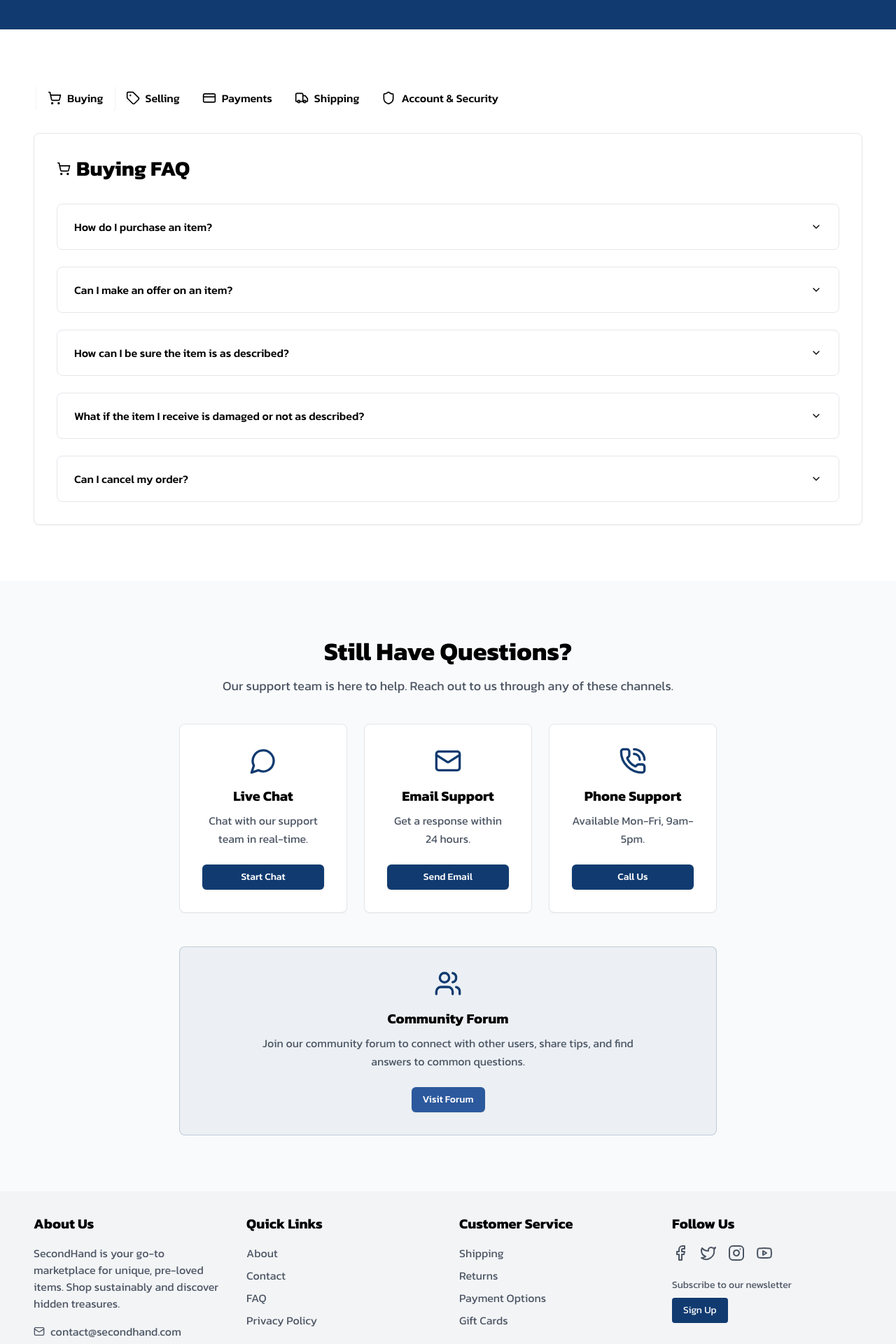
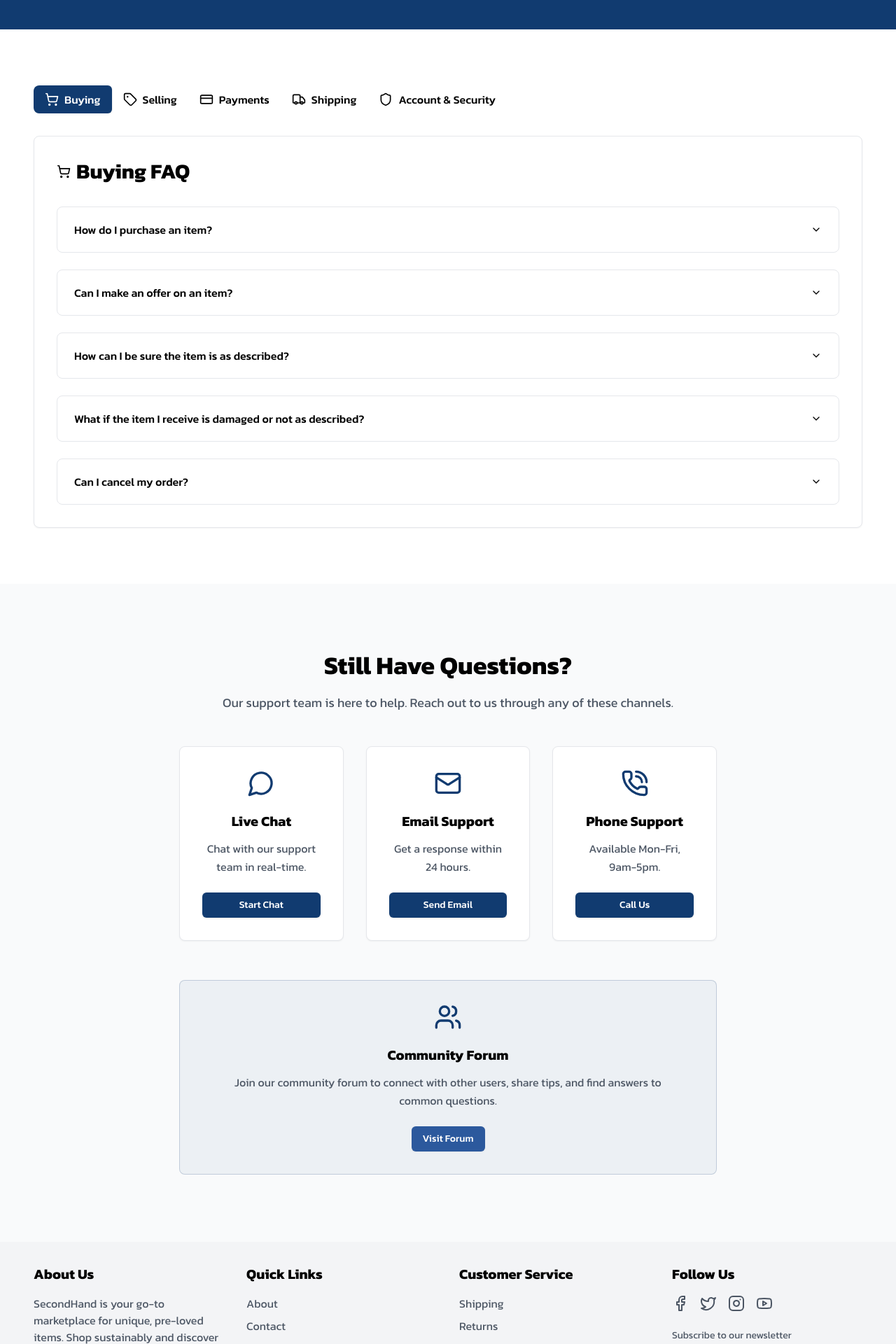
Before and after one commit to kyawthethtwe/E-commerce, a Next.js app: page /faq in a window 1280 px wide. Shown: the part 420-2340 px from the top of the page at 70% size. Built offline with nearby package versions, Linux system fonts and the light colour scheme.

Commit message:
privacy page responsive

```diff
--- a/src/app/policy/page.tsx
+++ b/src/app/policy/page.tsx
@@ -4,10 +4,10 @@ import PolicySupport from "@/components/policy/PolicySupport";
 
 export default function Policy() {
     return (
-        <div>
+        <>
             <PolicyHero />
             <PolicyTab />
             <PolicySupport />
-        </div>
+        </>
     );
 }
--- a/src/components/faq/ContactSupport.tsx
+++ b/src/components/faq/ContactSupport.tsx
@@ -29,7 +29,7 @@ export default function ContactSupport() {
   }
 
   return (
-    <section className="py-16 md:py-20 bg-gray-50">
+    <section className="py-16 md:py-24 bg-gray-50">
       <MainPadding>
         <motion.div
           ref={ref}
@@ -40,28 +40,28 @@ export default function ContactSupport() {
         >
           <motion.h2
             variants={itemVariants}
-            className="text-3xl md:text-4xl font-bold mb-4 leading-tight"
+            className="text-3xl md:text-4xl font-bold mb-5 leading-tight"
           >
             Still Have Questions?
           </motion.h2>
           <motion.p
             variants={itemVariants}
-            className="text-base md:text-lg 2xl:text-xl text-gray-600 mb-8 md:mb-10 leading-relaxed"
+            className="text-base md:text-lg 2xl:text-xl text-gray-600 mb-10 md:mb-12 leading-relaxed max-w-2xl mx-auto"
           >
             Our support team is here to help. Reach out to us through any of these channels.
           </motion.p>
 
-          <motion.div variants={itemVariants} className="grid md:grid-cols-3 gap-4 md:gap-6">
+          <motion.div variants={itemVariants} className="grid md:grid-cols-3 gap-5 md:gap-8">
             <div className="bg-white p-6 md:p-8 rounded-lg shadow-sm border transition-transform hover:shadow-md hover:-translate-y-1">
-              <MessageCircle className="h-10 w-10 text-primary mx-auto mb-4" />
-              <h3 className="text-xl 2xl:text-2xl font-semibold mb-2">Live Chat</h3>
+              <MessageCircle className="h-10 w-10 text-primary mx-auto mb-5" />
+              <h3 className="text-xl 2xl:text-2xl font-semibold mb-3">Live Chat</h3>
               <p className="text-gray-600 mb-6 text-base leading-relaxed">Chat with our support team in real-time.</p>
               <Button className="w-full">Start Chat</Button>
             </div>
 
             <div className="bg-white p-6 md:p-8 rounded-lg shadow-sm border transition-transform hover:shadow-md hover:-translate-y-1">
-              <Mail className="h-10 w-10 text-primary mx-auto mb-4" />
-              <h3 className="text-xl 2xl:text-2xl font-semibold mb-2">Email Support</h3>
+              <Mail className="h-10 w-10 text-primary mx-auto mb-5" />
+              <h3 className="text-xl 2xl:text-2xl font-semibold mb-3">Email Support</h3>
               <p className="text-gray-600 mb-6 text-base leading-relaxed">Get a response within 24 hours.</p>
               <Button asChild className="w-full">
                 <Link href="/contact">Send Email</Link>
@@ -69,8 +69,8 @@ export default function ContactSupport() {
             </div>
 
             <div className="bg-white p-6 md:p-8 rounded-lg shadow-sm border transition-transform hover:shadow-md hover:-translate-y-1">
-              <PhoneCall className="h-10 w-10 text-primary mx-auto mb-4" />
-              <h3 className="text-xl 2xl:text-2xl font-semibold mb-2">Phone Support</h3>
+              <PhoneCall className="h-10 w-10 text-primary mx-auto mb-5" />
+              <h3 className="text-xl 2xl:text-2xl font-semibold mb-3">Phone Support</h3>
               <p className="text-gray-600 mb-6 text-base leading-relaxed">Available Mon-Fri, 9am-5pm.</p>
               <Button asChild className="w-full">
                 <a href="tel:+18001234567">Call Us</a>
@@ -80,11 +80,11 @@ export default function ContactSupport() {
 
           <motion.div
             variants={itemVariants}
-            className="mt-8 md:mt-12 p-6 md:p-8 bg-primary/5 rounded-lg border border-primary/20 transition-transform hover:shadow-md"
+            className="mt-10 md:mt-14 p-6 md:p-8 bg-primary/5 rounded-lg border border-primary/20 transition-transform hover:shadow-md"
           >
-            <Users className="h-10 w-10 text-primary mx-auto mb-4" />
-            <h3 className="text-xl 2xl:text-2xl font-semibold mb-2">Community Forum</h3>
-            <p className="text-gray-600 mb-6 text-base leading-relaxed max-w-xl mx-auto">
+            <Users className="h-10 w-10 text-primary mx-auto mb-5" />
+            <h3 className="text-xl 2xl:text-2xl font-semibold mb-3">Community Forum</h3>
+            <p className="text-gray-600 mb-6 text-base leading-relaxed max-w-2xl mx-auto">
               Join our community forum to connect with other users, share tips, and find answers to common questions.
             </p>
             <Button asChild variant="secondary">
--- a/src/components/faq/FaqAccordion.tsx
+++ b/src/components/faq/FaqAccordion.tsx
@@ -95,13 +95,13 @@ function FaqAccordion() {
         )}
 
         {(!noResults) && (
-          <Tabs value={activeTab} onValueChange={setActiveTab} className="space-y-8">
-            <TabsList className="w-full overflow-x-auto justify-start">
+          <Tabs value={activeTab} onValueChange={setActiveTab} className="space-y-8 w-full">
+            <TabsList className="flex w-full overflow-x-auto justify-start h-auto p-0">
               {filteredFaqs.map((category) => (
                 <TabsTrigger
                   key={category.category}
                   value={category.category}
-                  className="flex items-center gap-2 px-4 py-2 text-sm md:text-base 2xl:text-lg whitespace-nowrap"
+                  className="gap-2 text-sm md:text-base 2xl:text-lg whitespace-nowrap"
                 >
                   {categoryIcons[category.category]}
                   {category.category}
--- a/src/components/faq/FaqHero.tsx
+++ b/src/components/faq/FaqHero.tsx
@@ -6,10 +6,10 @@ import { Button } from "@/components/ui/button"
 import { Input } from "@/components/ui/input"
 import { Search, X } from "lucide-react"
 import { useRouter, useSearchParams } from "next/navigation"
-import { useEffect, useState } from "react"
+import { Suspense, useEffect, useState } from "react"
 import MainPadding from "../theme/MainPadding"
 
-export default function FaqHero() {
+function Hero() {
   const [searchQuery, setSearchQuery] = useState("")
   const router = useRouter()
   const searchParams = useSearchParams()
@@ -78,3 +78,11 @@ export default function FaqHero() {
     </section>
   )
 }
+
+export default function FaqHero() {
+  return (
+    <Suspense fallback={<div>Loading...</div>}>
+      <Hero />
+    </Suspense>
+  )
+}
--- a/src/components/home/trending-products.tsx
+++ b/src/components/home/trending-products.tsx
@@ -101,7 +101,6 @@ const TrendingItems = () => {
                   key={category}
                   value={category}
                   onClick={() => setSelectedCategory(category)}
-                  className="data-[state=active]:bg-primary data-[state=active]:text-white px-4 py-2"
                 >
                   {category}
                 </TabsTrigger>
--- a/src/components/policy/PolicyHero.tsx
+++ b/src/components/policy/PolicyHero.tsx
@@ -1,23 +1,43 @@
 "use client"
 
 import { motion } from "framer-motion"
+import Image from "next/image"
 import MainPadding from "../theme/MainPadding"
 
 export default function PolicyHero() {
   return (
-    <section className="bg-primary/10 py-16 md:py-24">
-      <MainPadding className="text-center">
+    <section className="py-16 md:py-24">
+      <MainPadding className="flex flex-col-reverse md:flex-row items-center gap-8">
         <motion.div
         initial={{ opacity: 0, y: 20 }}
         animate={{ opacity: 1, y: 0 }}
         transition={{ duration: 0.8 }}
+        className="text-center md:text-left md:flex-1"
         >
           <h1 className="text-3xl md:text-5xl 2xl:text-6xl font-bold mb-6">Our Policies</h1>
-          <p className="text-lg md:text-xl 2xl:text-2xl mb-4 max-w-3xl 2xl:max-w-4xl mx-auto text-gray-700">
+          <p className="text-lg md:text-xl 2xl:text-2xl mb-4 max-w-3xl 2xl:max-w-4xl mx-auto md:mx-0 text-gray-700">
             We&apos;re committed to transparency, fairness, and protecting our community. Our policies are designed to create
             a safe and trustworthy marketplace for everyone.
           </p>
-          <p className="text-base 2xl:text-lg text-gray-600 max-w-2xl 2xl:max-w-3xl mx-auto">Last updated: March 15, 2023</p>
+          <p className="text-base 2xl:text-lg text-gray-600 max-w-2xl 2xl:max-w-3xl mx-auto md:mx-0">Last updated: May 2, 2025</p>
+        </motion.div>
+
+        <motion.div
+          initial={{ opacity: 0, scale: 0.9 }}
+          animate={{ opacity: 1, scale: 1 }}
+          transition={{ duration: 0.8, delay: 0.2 }}
+          className="md:flex-1 w-full md:w-auto"
+        >
+          <div className="relative w-full h-[300px] md:h-[400px] rounded-lg overflow-hidden shadow-lg">
+            <Image
+              src="/privacy.jpg"
+              alt="Privacy Policy"
+              fill
+
+              className="object-cover"
+              priority
+            />
+          </div>
         </motion.div>
       </MainPadding>
     </section>
--- a/src/components/policy/PolicySupport.tsx
+++ b/src/components/policy/PolicySupport.tsx
@@ -1,10 +1,10 @@
 "use client"
 
+import { Button } from "@/components/ui/button"
 import { motion } from "framer-motion"
+import { FileText, HelpCircle, Mail } from "lucide-react"
+import Link from "next/link"
 import { useInView } from "react-intersection-observer"
-import Link from "next/link"
-import { Button } from "@/components/ui/button"
-import { HelpCircle, Mail, FileText } from "lucide-react"
 import MainPadding from "../theme/MainPadding"
 
 export default function PolicySupport() {
@@ -30,7 +30,7 @@ export default function PolicySupport() {
 
   return (
     <section className="py-16 bg-gray-50">
-      <MainPadding >
+      <MainPadding>
         <motion.div
           ref={ref}
           variants={containerVariants}
@@ -50,7 +50,7 @@ export default function PolicySupport() {
               <HelpCircle className="h-10 w-10 text-primary mx-auto mb-4" />
               <h3 className="text-xl 2xl:text-2xl font-semibold mb-2">FAQ</h3>
               <p className="text-gray-600 mb-4 text-base 2xl:text-lg">Find answers to common questions in our FAQ section.</p>
-              <Button  className="w-full">
+              <Button asChild className="w-full">
                 <Link href="/faq">View FAQ</Link>
               </Button>
             </div>
@@ -68,7 +68,7 @@ export default function PolicySupport() {
               <FileText className="h-10 w-10 text-primary mx-auto mb-4" />
               <h3 className="text-xl 2xl:text-2xl font-semibold mb-2">Legal Resources</h3>
               <p className="text-gray-600 mb-4 text-base 2xl:text-lg">Access additional legal resources and documentation.</p>
-              <Button className="w-full">
+              <Button asChild className="w-full">
                 <Link href="/legal">View Resources</Link>
               </Button>
             </div>
--- a/src/components/ui/tabs.tsx
+++ b/src/components/ui/tabs.tsx
@@ -29,7 +29,7 @@ const TabsTrigger = React.forwardRef<
   <TabsPrimitive.Trigger
     ref={ref}
     className={cn(
-      "inline-flex items-center justify-center whitespace-nowrap rounded-md px-3 py-1 text-sm font-medium ring-offset-background transition-all focus-visible:outline-none focus-visible:ring-2 focus-visible:ring-ring focus-visible:ring-offset-2 disabled:pointer-events-none disabled:opacity-50 data-[state=active]:bg-background data-[state=active]:text-foreground data-[state=active]:shadow",
+      "inline-flex items-center justify-center whitespace-nowrap rounded-md px-4 py-2  text-sm font-medium ring-offset-background transition-all focus-visible:outline-none focus-visible:ring-2 focus-visible:ring-ring focus-visible:ring-offset-2 disabled:pointer-events-none disabled:opacity-50 data-[state=active]:bg-primary data-[state=active]:text-white data-[state=active]:shadow",
       className
     )}
     {...props}
```
Also changed, not shown: src/components/policy/PolicyTab.tsx (+25 -20 lines), 1 other file (tests, documents, lock files or other folders).
